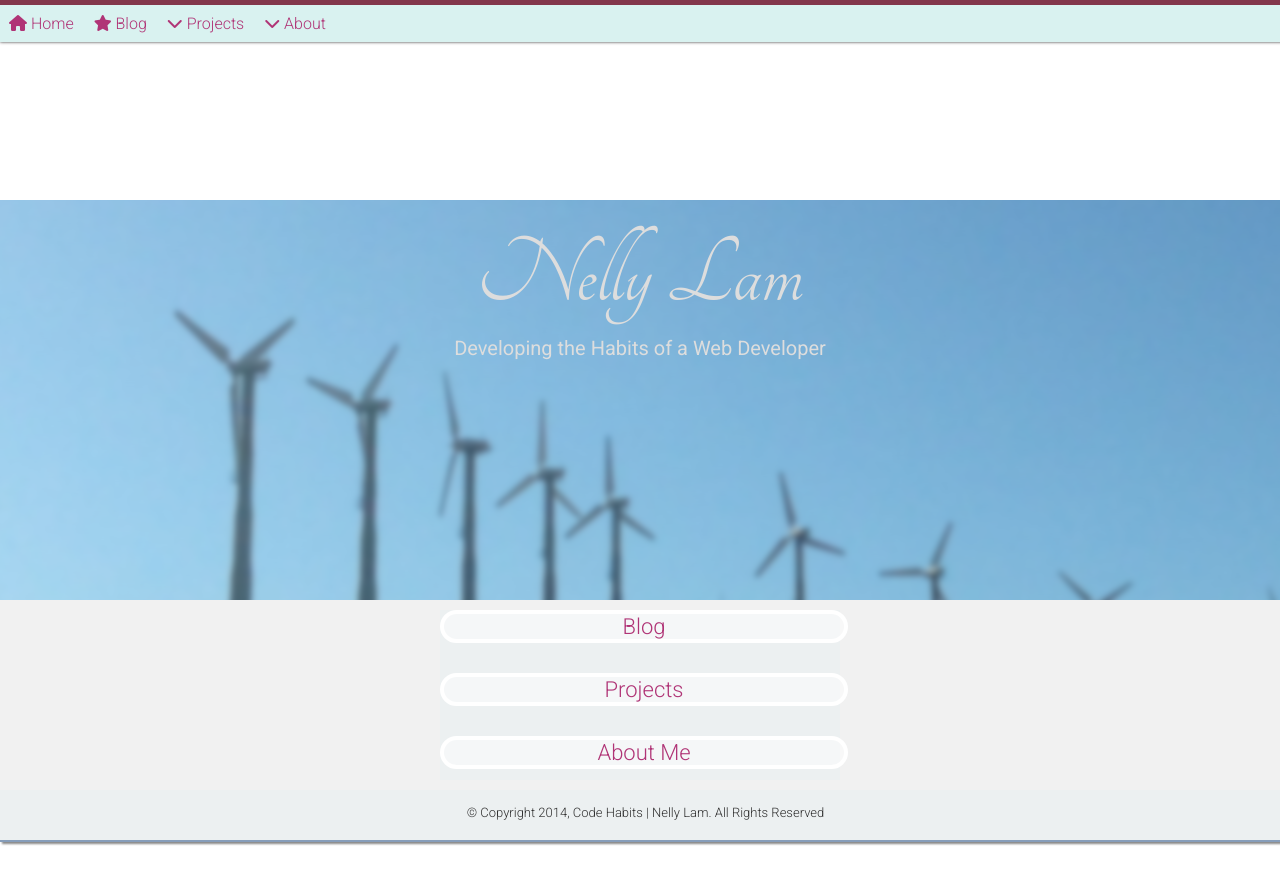
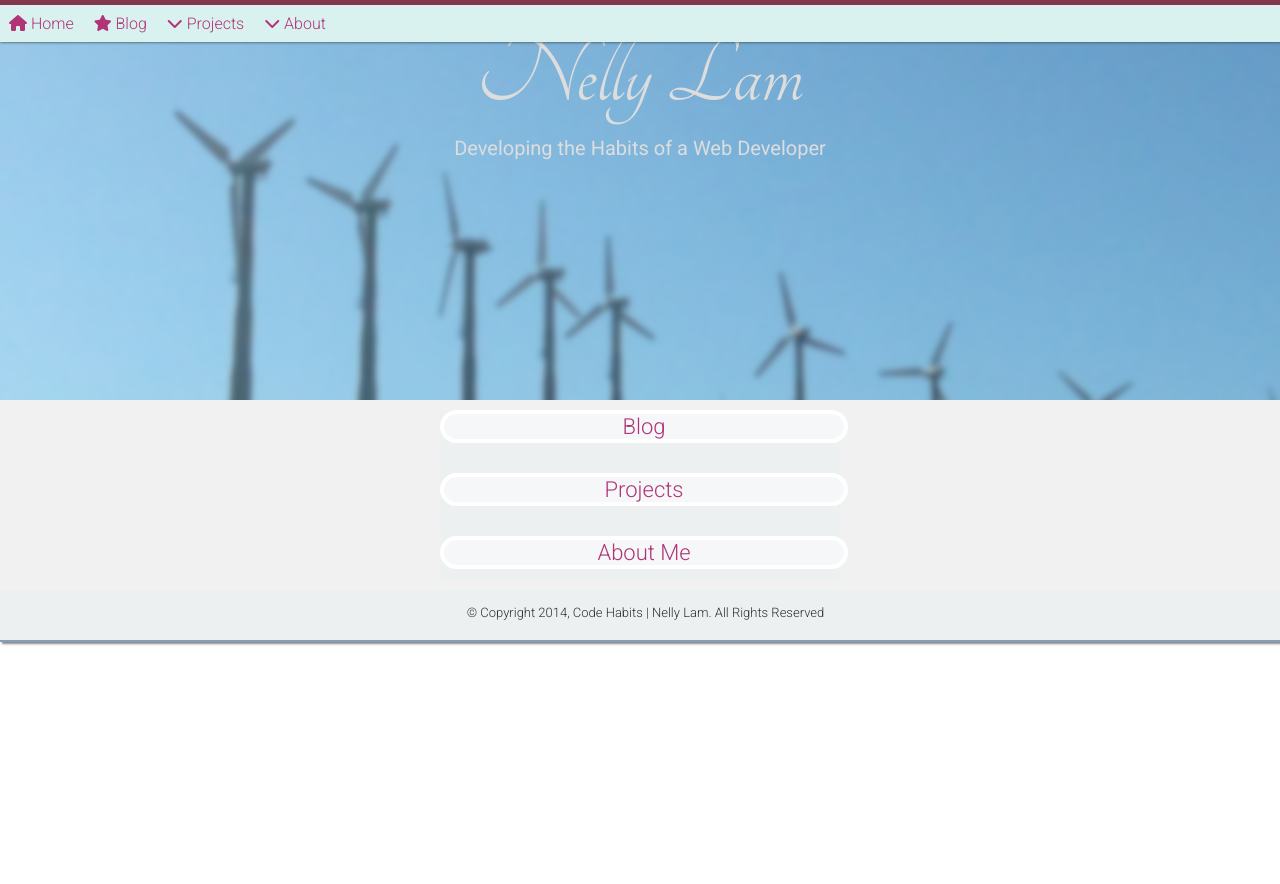
Before and after one commit to nellylam/nellylam.github.io, a Jekyll site: the page built from index.html, in a window 1280 px wide. Shown: the top 884 px of the page. Built offline with Jekyll 4.4.1, drawn with Linux system fonts in a browser that asks for light colours; nearby versions of some CDN libraries; library files that are not in the unit come from our copies; Markdown is read by kramdown in place of the engine named in the settings; the list of posts is cut into pages by our own code.

Commit message:
header css

```diff
--- a/css/stylesheet.css
+++ b/css/stylesheet.css
@@ -62,7 +62,8 @@
 }
 
 header hgroup{
-	margin-top: 200px;
+	vertical-align: middle;
+	min-height: 400px;
 }
 
 header h1 {
```
Also changed, not shown: 1 other file.
